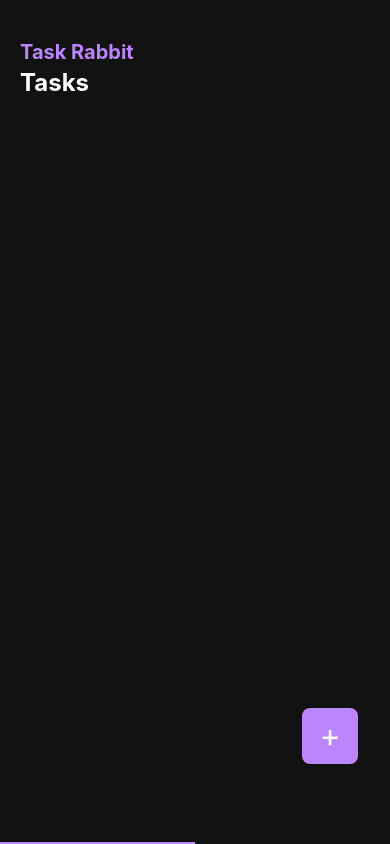
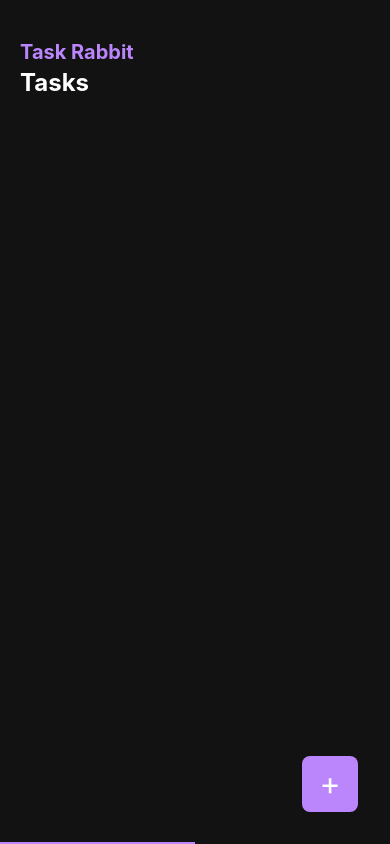
Before and after one commit to shugi12345/task-app, a React Native app: screen / in a window 390 px wide. Built offline with nearby package versions, Linux system fonts and the light colour scheme.

Commit message:
Keep header and FAB fixed

```diff
--- a/src/App.js
+++ b/src/App.js
@@ -1,7 +1,8 @@
-import React from 'react';
+import React, { useRef, useState } from 'react';
 import { NavigationContainer, DarkTheme } from '@react-navigation/native';
-import { StatusBar } from 'react-native';
+import { StatusBar, View, Text, StyleSheet } from 'react-native';
 import { createMaterialTopTabNavigator } from '@react-navigation/material-top-tabs';
+import FloatingActionButton from './components/FloatingActionButton';
 import TasksScreen from './screens/TasksScreen';
 import TodoScreen from './screens/TodoScreen';
 
@@ -15,13 +16,63 @@ const MyTheme = {
 };
 
 export default function App() {
+  const navigationRef = useRef();
+  const [active, setActive] = useState('Tasks');
+  const tasksRef = useRef();
+  const todoRef = useRef();
+
+  const handleFab = () => {
+    if (active === 'Tasks') {
+      tasksRef.current?.openAdd();
+    } else {
+      todoRef.current?.openAdd();
+    }
+  };
+
   return (
-    <NavigationContainer theme={MyTheme}>
+    <NavigationContainer
+      theme={MyTheme}
+      ref={navigationRef}
+      onStateChange={() => {
+        const route = navigationRef.current.getCurrentRoute();
+        setActive(route.name);
+      }}
+    >
       <StatusBar barStyle="light-content" />
-      <Tab.Navigator tabBarPosition="bottom" swipeEnabled>
-        <Tab.Screen name="Tasks" component={TasksScreen} />
-        <Tab.Screen name="Todo" component={TodoScreen} />
-      </Tab.Navigator>
+      <View style={styles.root}>
+        <View style={styles.header}>
+          <Text style={styles.appName}>Task Rabbit</Text>
+          <Text style={styles.screenTitle}>{active}</Text>
+        </View>
+        <View style={{ flex: 1 }}>
+          <Tab.Navigator tabBarPosition="bottom" swipeEnabled>
+            <Tab.Screen name="Tasks">
+              {() => <TasksScreen ref={tasksRef} />}
+            </Tab.Screen>
+            <Tab.Screen name="Todo">
+              {() => <TodoScreen ref={todoRef} />}
+            </Tab.Screen>
+          </Tab.Navigator>
+        </View>
+        <FloatingActionButton onPress={handleFab} />
+      </View>
     </NavigationContainer>
   );
 }
+
+const styles = StyleSheet.create({
+  root: { flex: 1, backgroundColor: '#121212' },
+  header: { paddingHorizontal: 20, paddingTop: 40 },
+  appName: {
+    color: '#bb86fc',
+    fontSize: 20,
+    fontWeight: 'bold',
+    marginBottom: 4,
+  },
+  screenTitle: {
+    color: '#fff',
+    fontSize: 24,
+    fontWeight: 'bold',
+    marginBottom: 12,
+  },
+});
--- a/src/screens/TasksScreen.js
+++ b/src/screens/TasksScreen.js
@@ -1,9 +1,17 @@
-import React, { useState } from 'react';
-import { View, Text, TextInput, FlatList, StyleSheet, Modal, TouchableOpacity, LayoutAnimation } from 'react-native';
+import React, { useState, forwardRef, useImperativeHandle } from 'react';
+import {
+  View,
+  Text,
+  TextInput,
+  FlatList,
+  StyleSheet,
+  Modal,
+  TouchableOpacity,
+  LayoutAnimation,
+} from 'react-native';
 import DateTimePicker from '@react-native-community/datetimepicker';
 import TaskItem from '../components/TaskItem';
 import AsyncStorage from '@react-native-async-storage/async-storage';
-import FloatingActionButton from '../components/FloatingActionButton';
 import UrgencyPicker from '../components/UrgencyPicker';
 import AppButton from '../components/AppButton';
 import Slider from '@react-native-community/slider';
@@ -36,7 +44,7 @@ function formatDate(d) {
   return d.toISOString().slice(0, 10);
 }
 
-export default function TasksScreen() {
+const TasksScreen = forwardRef((props, ref) => {
   const [tasks, setTasks] = useState([]);
   const [title, setTitle] = useState('');
   const [durationMinutes, setDurationMinutes] = useState(0);
@@ -46,6 +54,13 @@ export default function TasksScreen() {
   const [editingTask, setEditingTask] = useState(null);
   const [showDatePicker, setShowDatePicker] = useState(false);
   const [showDurationPicker, setShowDurationPicker] = useState(false);
+
+  useImperativeHandle(ref, () => ({
+    openAdd: () => {
+      setEditingTask(null);
+      setShowForm(true);
+    },
+  }));
 
   const saveTask = () => {
     if (!title) return;
@@ -108,14 +123,11 @@ export default function TasksScreen() {
 
   return (
     <View style={styles.container}>
-      <Text style={styles.appName}>Task Rabbit</Text>
-      <Text style={styles.screenTitle}>Tasks</Text>
       <FlatList
         data={tasks}
         keyExtractor={item => item.id}
         renderItem={renderItem}
       />
-      <FloatingActionButton onPress={() => setShowForm(true)} />
 
       <Modal visible={showForm} animationType="slide" transparent onRequestClose={() => setShowForm(false)}>
         <View style={styles.modalBackdrop}>
@@ -177,10 +189,12 @@ export default function TasksScreen() {
       </Modal>
     </View>
   );
-}
+});
+
+export default TasksScreen;
 
 const styles = StyleSheet.create({
-  container: { flex: 1, padding: 20, paddingTop: 40, backgroundColor: '#121212' },
+  container: { flex: 1, padding: 20, backgroundColor: '#121212' },
   input: {
     borderColor: '#444',
     borderWidth: 1,
@@ -210,18 +224,6 @@ const styles = StyleSheet.create({
   dateInput: {
     marginTop: 20,
   },
-  appName: {
-    color: '#bb86fc',
-    fontSize: 20,
-    fontWeight: 'bold',
-    marginBottom: 4,
-  },
-  screenTitle: {
-    color: '#fff',
-    fontSize: 24,
-    fontWeight: 'bold',
-    marginBottom: 12,
-  },
   modalLabel: {
     color: '#fff',
     fontSize: 16,
--- a/src/screens/TodoScreen.js
+++ b/src/screens/TodoScreen.js
@@ -1,13 +1,22 @@
-import React, { useState } from 'react';
-import { View, Text, TextInput, FlatList, StyleSheet, Modal } from 'react-native';
+import React, { useState, forwardRef, useImperativeHandle } from 'react';
+import {
+  View,
+  TextInput,
+  FlatList,
+  StyleSheet,
+  Modal,
+} from 'react-native';
 import TodoItem from '../components/TodoItem';
-import FloatingActionButton from '../components/FloatingActionButton';
 import AppButton from '../components/AppButton';
 
-export default function TodoScreen() {
+const TodoScreen = forwardRef((props, ref) => {
   const [items, setItems] = useState([]);
   const [text, setText] = useState('');
   const [showForm, setShowForm] = useState(false);
+
+  useImperativeHandle(ref, () => ({
+    openAdd: () => setShowForm(true),
+  }));
 
   const addItem = () => {
     if (!text) return;
@@ -25,14 +34,11 @@ export default function TodoScreen() {
 
   return (
     <View style={styles.container}>
-      <Text style={styles.appName}>Task Rabbit</Text>
-      <Text style={styles.screenTitle}>Todo</Text>
       <FlatList
         data={items}
         keyExtractor={item => item.id}
         renderItem={renderItem}
       />
-      <FloatingActionButton onPress={() => setShowForm(true)} />
 
       <Modal visible={showForm} animationType="slide" transparent onRequestClose={() => setShowForm(false)}>
         <View style={styles.modalBackdrop}>
@@ -53,10 +59,12 @@ export default function TodoScreen() {
       </Modal>
     </View>
   );
-}
+});
+
+export default TodoScreen;
 
 const styles = StyleSheet.create({
-  container: { flex: 1, padding: 20, paddingTop: 40, backgroundColor: '#121212' },
+  container: { flex: 1, padding: 20, backgroundColor: '#121212' },
   input: {
     borderColor: '#444',
     borderWidth: 1,
@@ -77,18 +85,6 @@ const styles = StyleSheet.create({
     borderRadius: 8,
     width: '90%',
   },
-  appName: {
-    color: '#bb86fc',
-    fontSize: 20,
-    fontWeight: 'bold',
-    marginBottom: 4,
-  },
-  screenTitle: {
-    color: '#fff',
-    fontSize: 24,
-    fontWeight: 'bold',
-    marginBottom: 12,
-  },
   buttonRow: {
     flexDirection: 'row',
     justifyContent: 'space-between',
```
